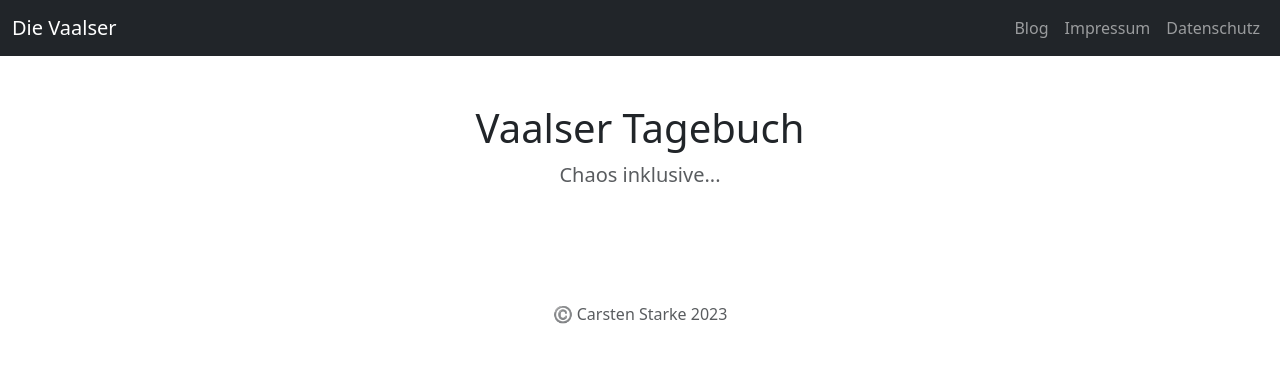
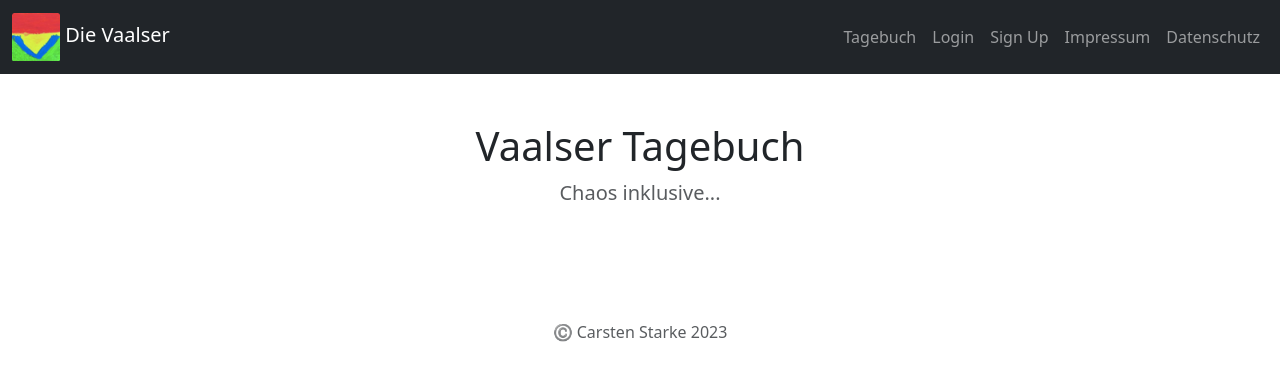
Before and after one commit to carstark/family_website, a Django app: page /blog/ in a window 1280 px wide. Shown: the top 381 px of the page. Run offline with Django 4.2, Linux system fonts and the light colour scheme; data that the repository does not hold is empty.

Commit message:
added a logo

```diff
--- a/family_website/templates/base.html
+++ b/family_website/templates/base.html
@@ -20,13 +20,18 @@
 <header>
   <nav class="navbar navbar-expand-lg navbar-dark bg-dark">
     <div class="container-fluid">
-      <a class="navbar-brand" href="{% url 'home' %}">Die Vaalser</a>
+      <a class="navbar-brand" href="{% url 'home' %}">
+        <img src="{% static 'vaalser.png' %}" height="48" width="48" class="d-inline-block align-center" />
+        Die Vaalser
+      </a>
       <button class="navbar-toggler" type="button" data-bs-toggle="collapse" data-bs-target="#navbarNavAltMarkup" aria-controls="navbarNavAltMarkup" aria-expanded="false" aria-label="Toggle navigation">
         <span class="navbar-toggler-icon"></span>
       </button>
       <div class="collapse navbar-collapse" id="navbarNavAltMarkup">
         <div class="navbar-nav ms-auto">
-          <a class="nav-link" href="{% url 'allblogs' %}">Blog</a>
+          <a class="nav-link" href="{% url 'allblogs' %}">Tagebuch</a>
+          <a class="nav-link" href="{% url 'allblogs' %}">Login</a>
+          <a class="nav-link" href="{% url 'allblogs' %}">Sign Up</a>
           <a class="nav-link" href="{% url 'impressum' %}">Impressum</a>
           <a class="nav-link" href="{% url 'datenschutz' %}">Datenschutz</a>
         </div>
```
